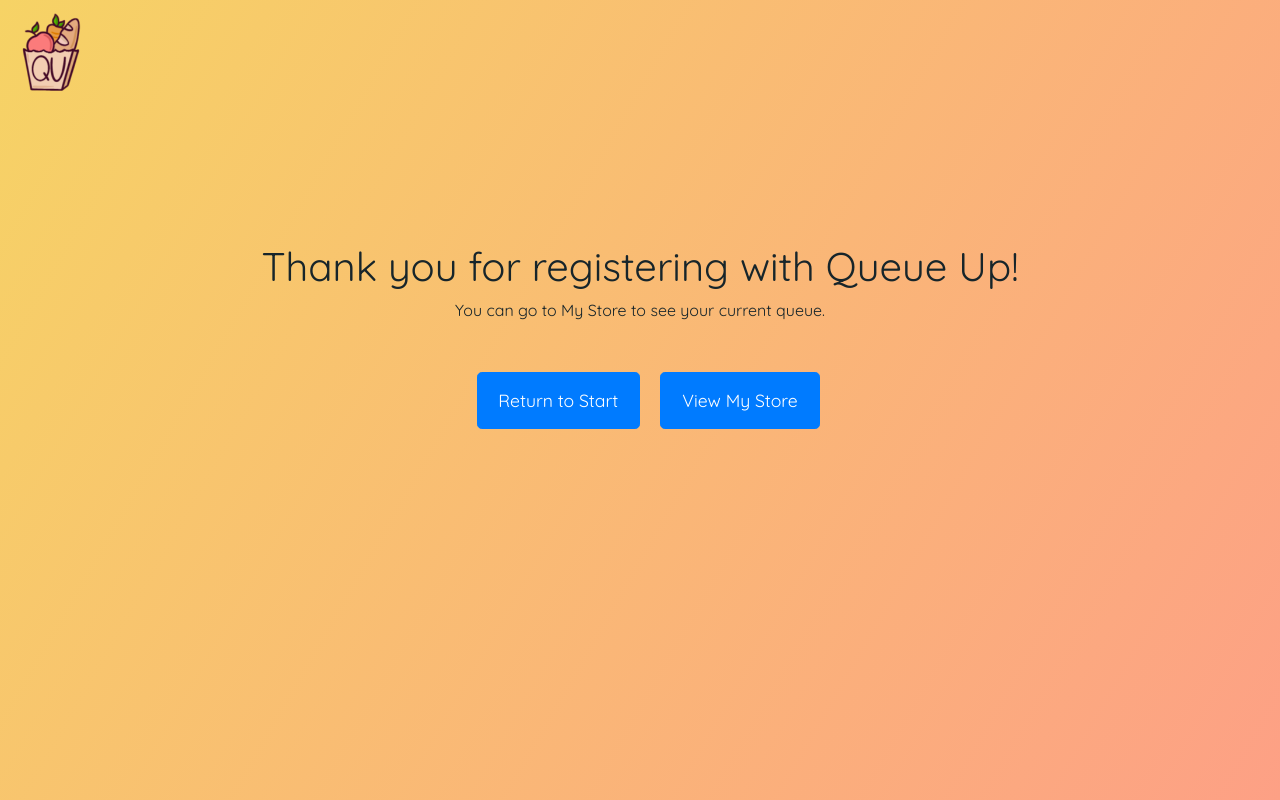
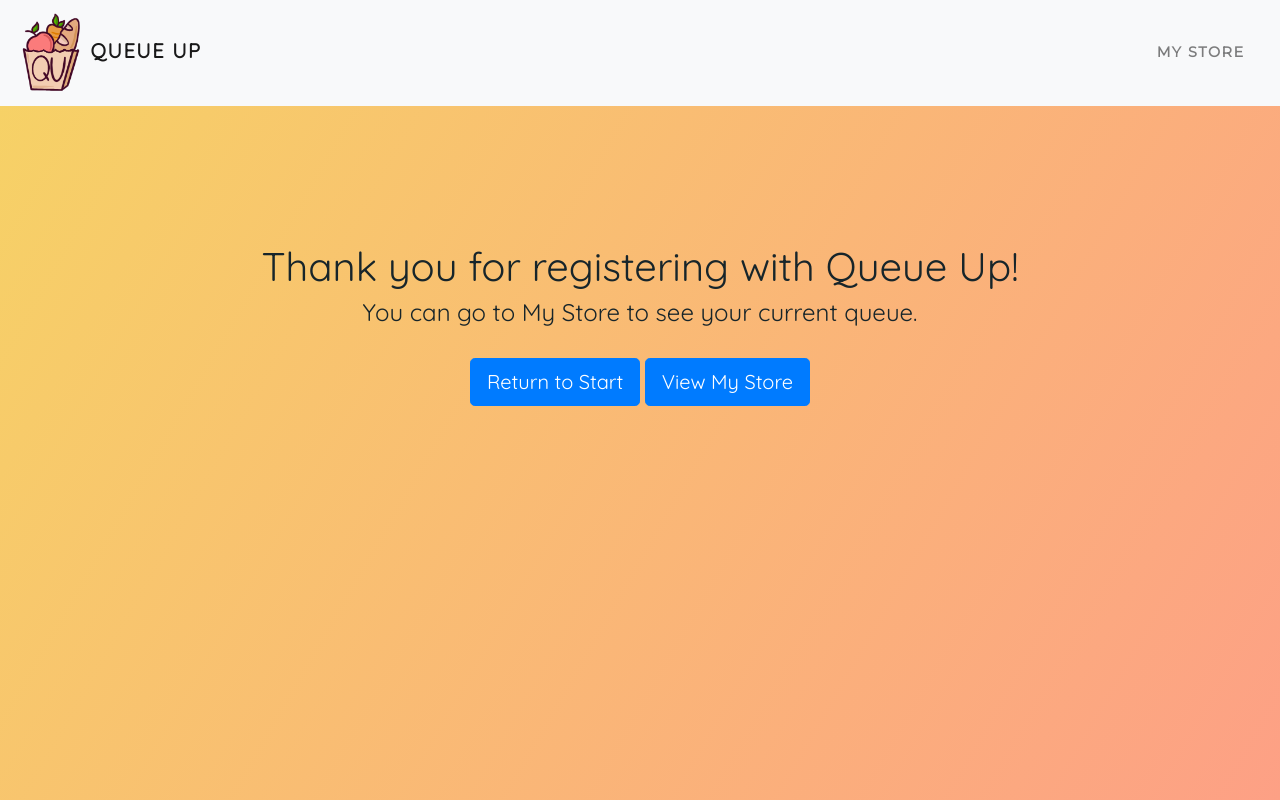
Before and after one commit to abrom010/hack-quarantine, a Flask app: template templates/storesuccesspage.html in a window 1280 px wide. Run offline with Flask 2, Linux system fonts and the light colour scheme; the template is opened without the code that fills it, so the values that code supplies are empty; some libraries are stand-ins or nearby versions.

Commit message:
index, store entry, success changed

```diff
--- a/templates/storeentry.html
+++ b/templates/storeentry.html
@@ -10,7 +10,7 @@
 
 <!--Naviation Bar and Logo HTML-->
 
-<body data-spy="scroll" data-target="#navbarResponsive">
+<body id="store-entry-body" data-spy="scroll" data-target="#navbarResponsive">
     <div id="home">
         <nav class="form-navbar navbar navbar-expand-md navbar-light bg-light fixed-top">
             <a class="navbar-brand" href="/"><img src="static/img/logo2.png">Queue Up</a>
@@ -55,11 +55,11 @@
         </div>
         <div class="col">
             <label>Zip Code:</label>
-            <input type="text" class="form-control" name="storeZip" placeholder="Enter Store Zip Code" pattern="^(?(^00000(|-0000))|(\d{5}(|-\d{4})))$" required>
+            <input type="text" class=" form-control" name="storeZip" placeholder="Enter Store Zip Code" pattern="^(?(^00000(|-0000))|(\d{5}(|-\d{4})))$" required>
         </div>
     </div>
 
-      <button type="submit" class="btn-form btn btn-primary">Submit</button>
+      <button type="submit" class="storeentry-button btn-form btn btn-primary">Submit</button>
     </form>
   </div>
 
--- a/templates/storesuccesspage.html
+++ b/templates/storesuccesspage.html
@@ -10,17 +10,19 @@
 
 <!--Naviation Bar and Logo HTML-->
 
-<body data-spy="scroll" data-target="#navbarResponsive">
+<body id="successTicket-body"data-spy="scroll" data-target="#navbarResponsive">
   <div id="home">
-    <nav class="navbar navbar-expand-md navbar-dark bg-dark fixed-top">
-    	<a class="navbar-brand" href="/"><img src="static/img/logo2.png"></a>
-    	<button class="navbar-toggler" type="button" data-toggle="collapse"
+    <nav class="form-navbar navbar navbar-expand-md navbar-light bg-light fixed-top">
+      <a class="navbar-brand" href="/"><img src="../static/img/logo2.png" height="100px">Queue Up</a>
+      <button class="navbar-toggler" type="button" data-toggle="collapse"
         data-target="#navbarResponsive">
             <span class="navbar-toggler-icon"></span>
         </button>
         <div class="collapse navbar-collapse" id="navbarResponsive">
             <ul class="navbar-nav ml-auto">
-
+              <li class = "nav-item">
+                <a class="nav-link position-nav" href="/myStore">My Store</a>
+              </li>
             </ul>
         </div>
     </nav>
@@ -33,7 +35,7 @@
   <div class="success-text text-center">
     <div class="storeInfo">
       <h1 id="storeName">Thank you for registering with Queue Up!</h1>
-      <p id="storeAddress">You can go to My Store to see your current queue.</p>
+      <h4 id="storeAddress">You can go to My Store to see your current queue.</h4>
     </div>
 <!-- End of thank you text Section-->
 
@@ -45,8 +47,8 @@
                   <div class="col-xl-5 col-lg-6 col-md-8 col-sm-10 mx-auto text-center form p-4">
                       <div class="px-2">
 
-                        <button type="button" class="prim-button btn btn-primary btn-lg" onclick="location = '/'">Return to Start</button>
-            <button type="button" class="prim-button btn btn-primary btn-lg" onclick="location = '/myStore'">View My Store</button>
+                        <button type="button" class="storeentry-button btn btn-primary btn-lg" onclick="location = '/'">Return to Start</button>
+            <button type="button" class="storeentry-button btn btn-primary btn-lg" onclick="location = '/myStore'">View My Store</button>
                           <!-- <form action="/" class="justify-content-center">
                               <input type="submit" class="btn btn-primary btn-lg" value="Return to Start"></button>
                           </form> -->
```
